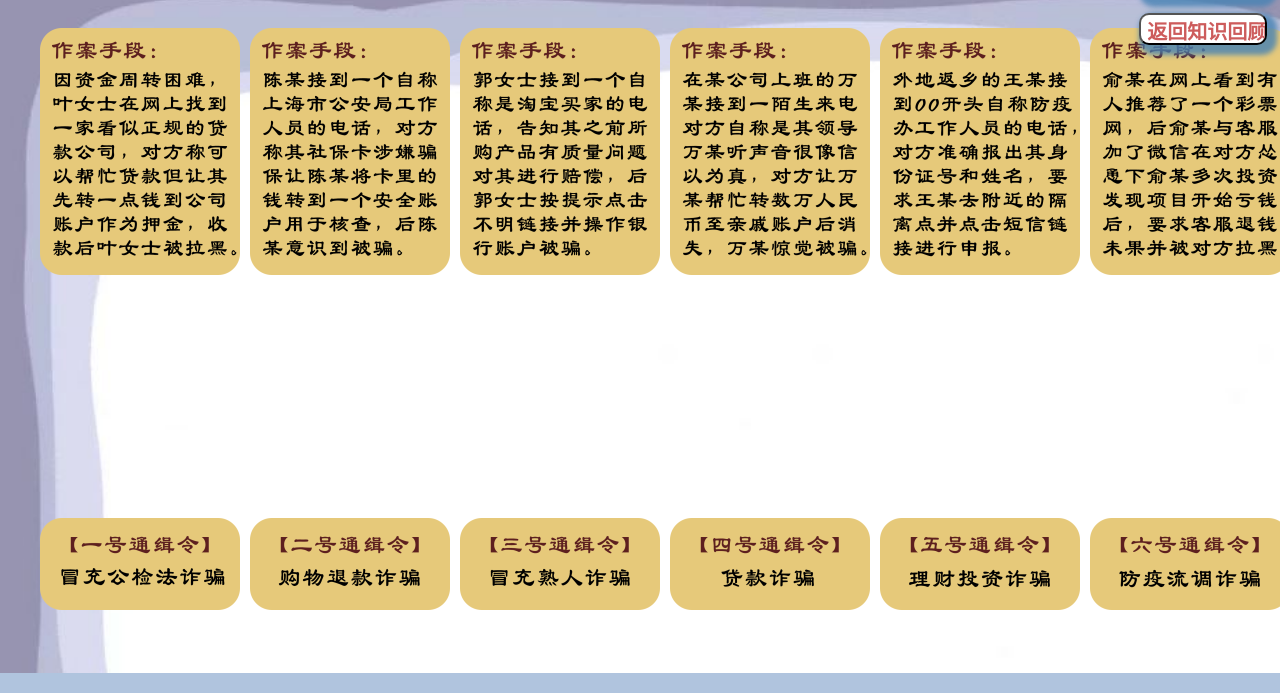
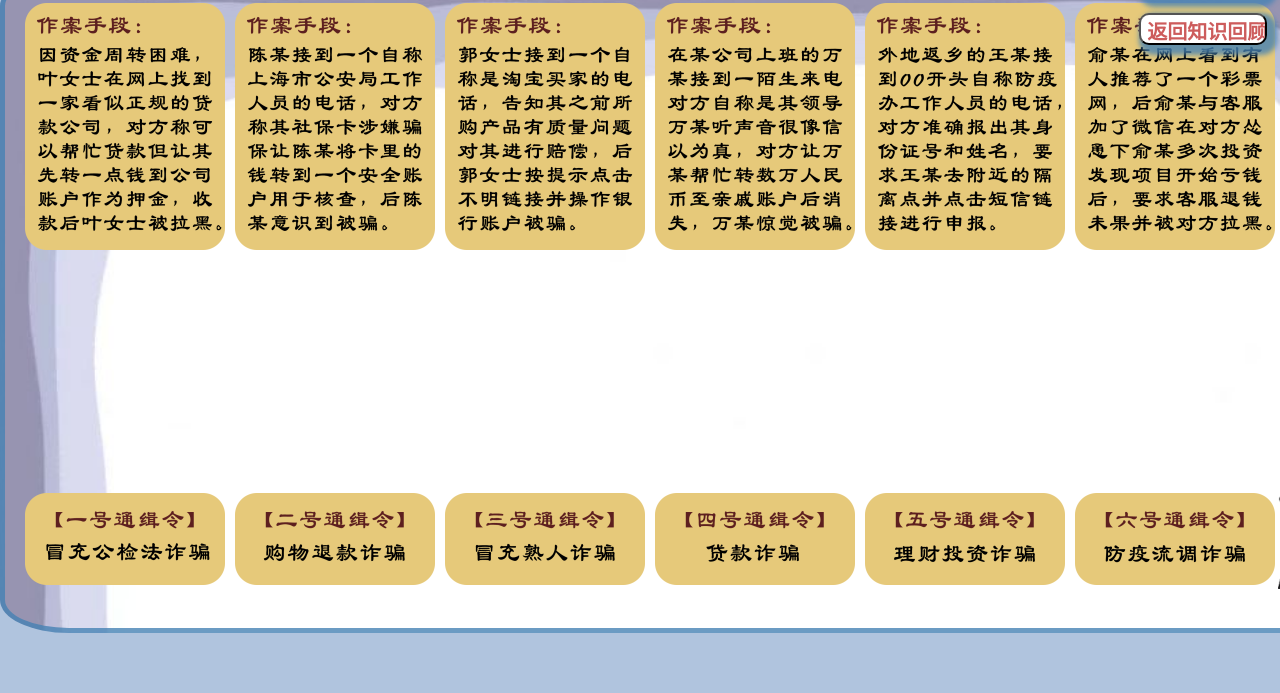
Before and after one commit to Carozk/Whoiscalling, a plain HTML site: page game1.html in a window 1280 px wide. Shown: the part 107-800 px from the top of the page. Drawn offline with Linux system fonts and the light colour scheme.

Commit message:
Update base.css

```diff
--- a/css/base.css
+++ b/css/base.css
@@ -6,29 +6,29 @@ body {
 }
 
 #box {
-	height: 700px;
-	width: 1380px;
+	height: 650px;
+	width: 1360px;
 	position: fixed;
 	top: 10%;
-	richness: 10%;
 	background-image: url(../img/csimg/dtbg1.jpg);
 	background-size: cover;
 	overflow: hidden;
+	border-radius: 5%;
+	border: 5px solid rgba(70, 130, 180, 0.8);
 }
 
 .show {
 	position: absolute;
 	width: 1300px;
 	cursor: pointer;
-	margin-top: 100px;
 	margin-left: 10px;
-	left: 25px;
+	left: 5px;
 }
 .show .showitem {
 	width: 200px;
 	height: 150px;
 	display: block;
-	margin: 10px;
+	margin: 5px;
 }
 .show.topBottom {
 	width: 1300px;
@@ -41,7 +41,7 @@ body {
 	float: left;
 }
 .showtop {
-	margin-top: -50px;
+	margin-top: 20px;
 }
 .showbottom {
 	margin-top: 330px;
@@ -49,18 +49,18 @@ body {
 
 .canvas {
 	width: 1350px;
-	height: 450px;
+	height: 530px;
 	position: absolute;
 	left: 0px;
-	top: 120px;
+	top: 100px;
 	z-index: -1;
 }
 .backcanvas {
 	width: 1350px;
-	height: 450px;
+	height: 530px;
 	position: absolute;
 	left: 0px;
-	top: 120px;
+	top: 100px;
 	z-index: -2;
 }
 
```
